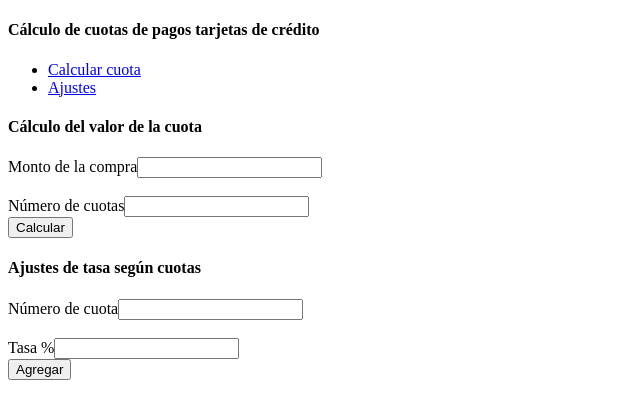
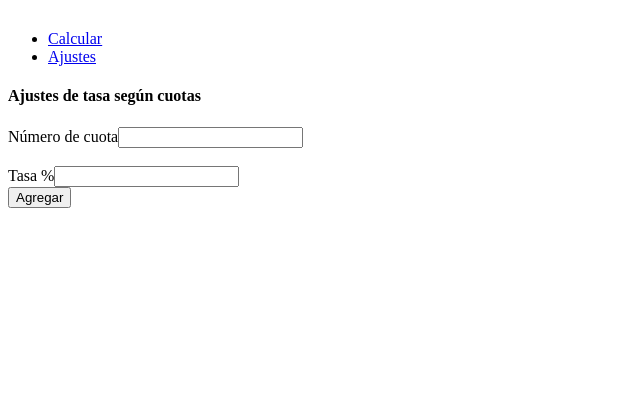
Before and after one commit to keter1968/prj-bnk-tc, an Angular app: page /settings in a window 1280 px wide. Shown: the top 418 px of the page, without its empty margins (0-640 px from the left). Built offline with nearby package versions, Linux system fonts and the light colour scheme.

Commit message:
ajuste menu

```diff
--- /dev/null
+++ b/src/app/app-routing-module.ts
@@ -0,0 +1,20 @@
+import { NgModule } from  '@angular/core';
+import { Routes, RouterModule } from '@angular/router';
+import { CalculateComponent } from './calculate/calculate.component';
+import { SettingsComponent } from './settings/settings.component';
+
+const appRoutes: Routes = [
+  { path: '', component: CalculateComponent},
+  { path: 'settings', component: SettingsComponent},
+];
+
+
+@NgModule({
+    imports: [
+        RouterModule.forRoot(appRoutes)
+    ],
+    exports: [RouterModule]
+})
+export class AppRoutingModule {
+
+}
--- a/src/app/app.component.css
+++ b/src/app/app.component.css
@@ -0,0 +1,3 @@
+.container {
+  margin-top: 30px;
+}
--- a/src/app/app.component.html
+++ b/src/app/app.component.html
@@ -1,9 +1,20 @@
-<app-header (featureSelected)="onNavigate($event)"></app-header>
 <div class="container">
   <div class="row">
-    <div class="col-md-12">
-      <app-calculate>Calcular</app-calculate>
-      <app-settings>Ajustes</app-settings>
+    <div class="col-xs-12 col-sm-10 col-md-8 col-sm-offset-1 col-md-offset-2">
+      <ul class="nav nav-tabs">
+        <li role="presentation"
+            routerLinkActive="active"
+            [routerLinkActiveOptions]="{exact: true}"
+            >
+            <a routerLink="/">Calcular</a>
+        </li>
+        <li role="presentation" routerLinkActive="active"><a routerLink="/settings">Ajustes</a></li>
+      </ul>
+    </div>
+  </div>
+  <div class="row">
+    <div class="col-xs-12 col-sm-10 col-md-8 col-sm-offset-1 col-md-offset-2">
+       <router-outlet></router-outlet>
     </div>
   </div>
 </div>
--- a/src/app/app.component.ts
+++ b/src/app/app.component.ts
@@ -6,9 +6,4 @@ import { Component } from '@angular/core';
   styleUrls: ['./app.component.css']
 })
 export class AppComponent {
-  loadedFeature = 'calculate';
-
-  onNavigate(feature: string) {
-    this.loadedFeature = feature;
-  }
 }
```
Also changed, not shown: src/app/app.module.ts (+8 -3 lines).
